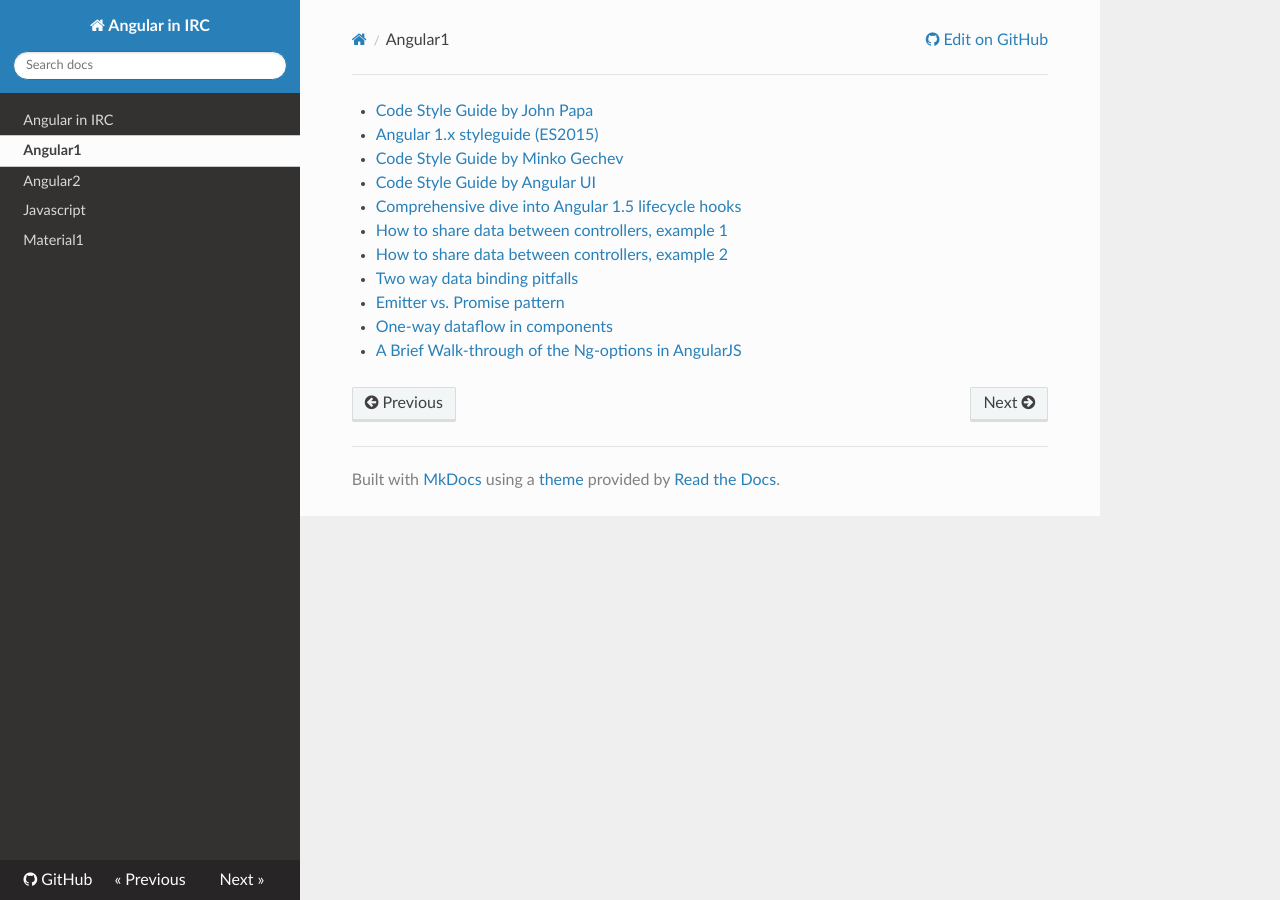
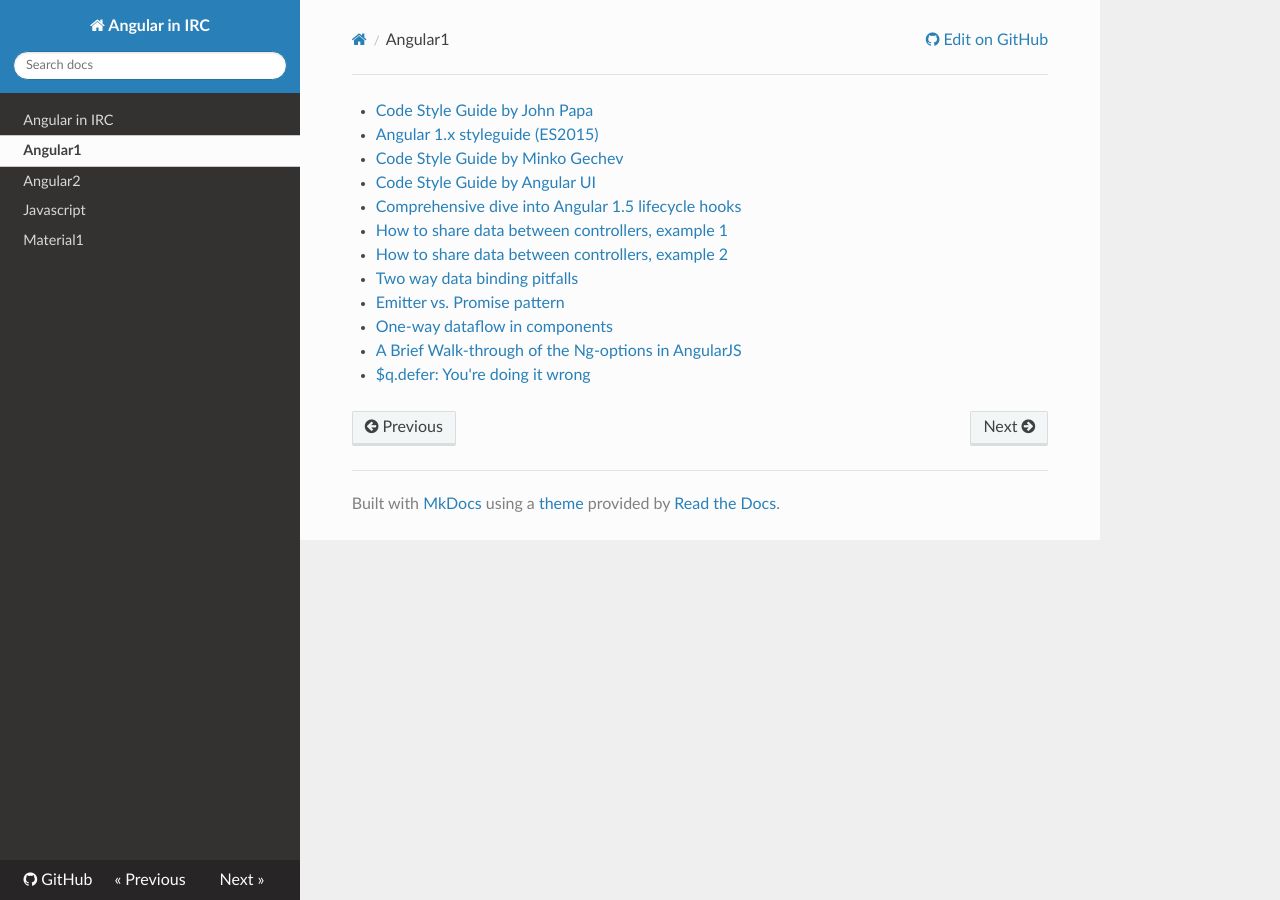
Before and after one commit to ngirc/ng-irc, an MkDocs documentation site: the page built from docs/angular1.md, in a window 1280 px wide. Built offline with MkDocs 1.6.1, drawn with Linux system fonts in a browser that asks for light colours; nearby versions of some CDN libraries.

Commit message:
Add "$q.defer: You're doing it wrong" link.

```diff
--- a/docs/angular1.md
+++ b/docs/angular1.md
@@ -9,3 +9,4 @@
 - [Emitter vs. Promise pattern](http://plnkr.co/edit/YEdUxkWPRwLCCfygFlnI?p=preview)
 - [One-way dataflow in components](http://plnkr.co/edit/hsmQV2j8tHs1ANYed1pS?p=preview)
 - [A Brief Walk-through of the Ng-options in AngularJS](https://www.undefinednull.com/2014/08/11/a-brief-walk-through-of-the-ng-options-in-angularjs/)
+- [$q.defer: You're doing it wrong](https://github.com/mattlewis92)
```
